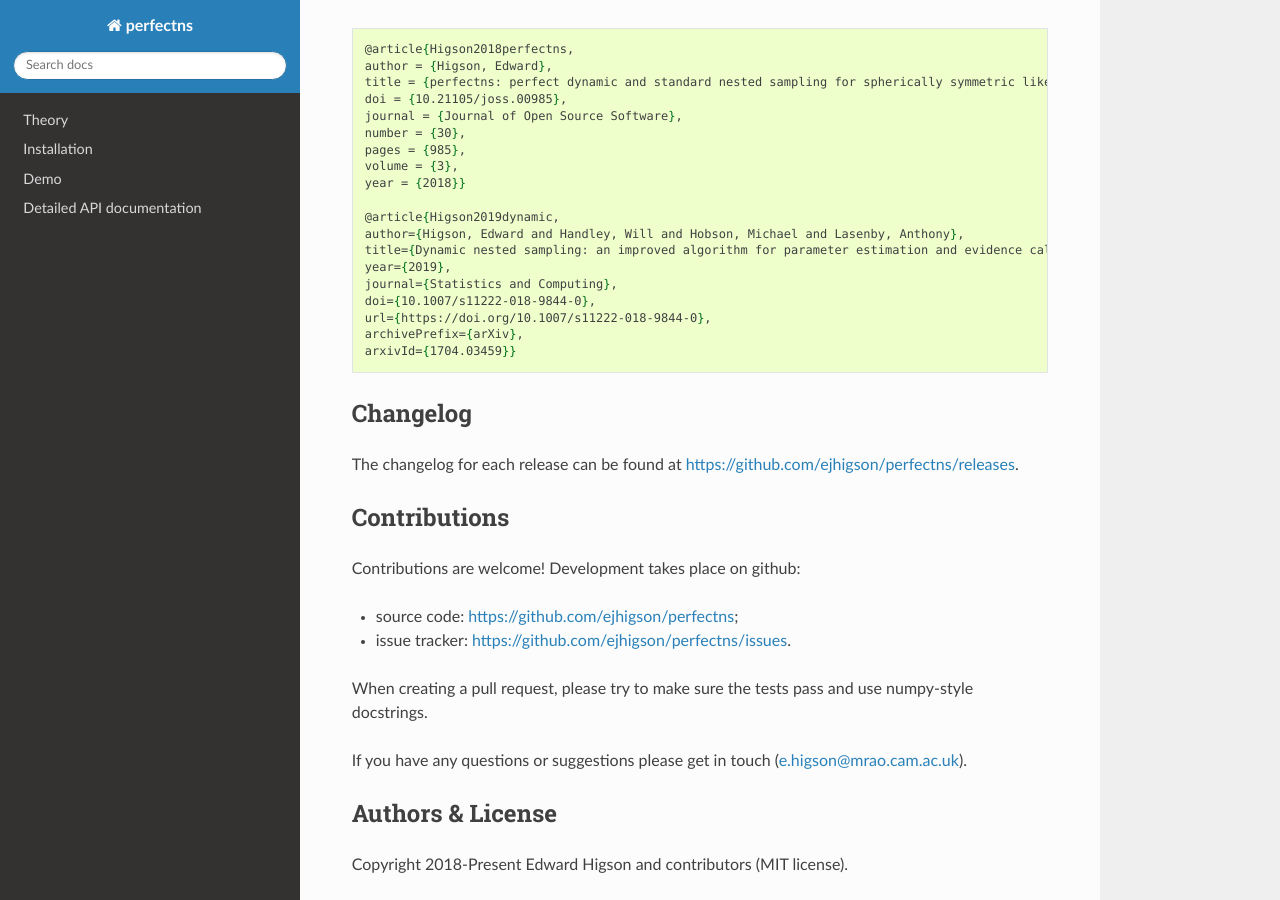
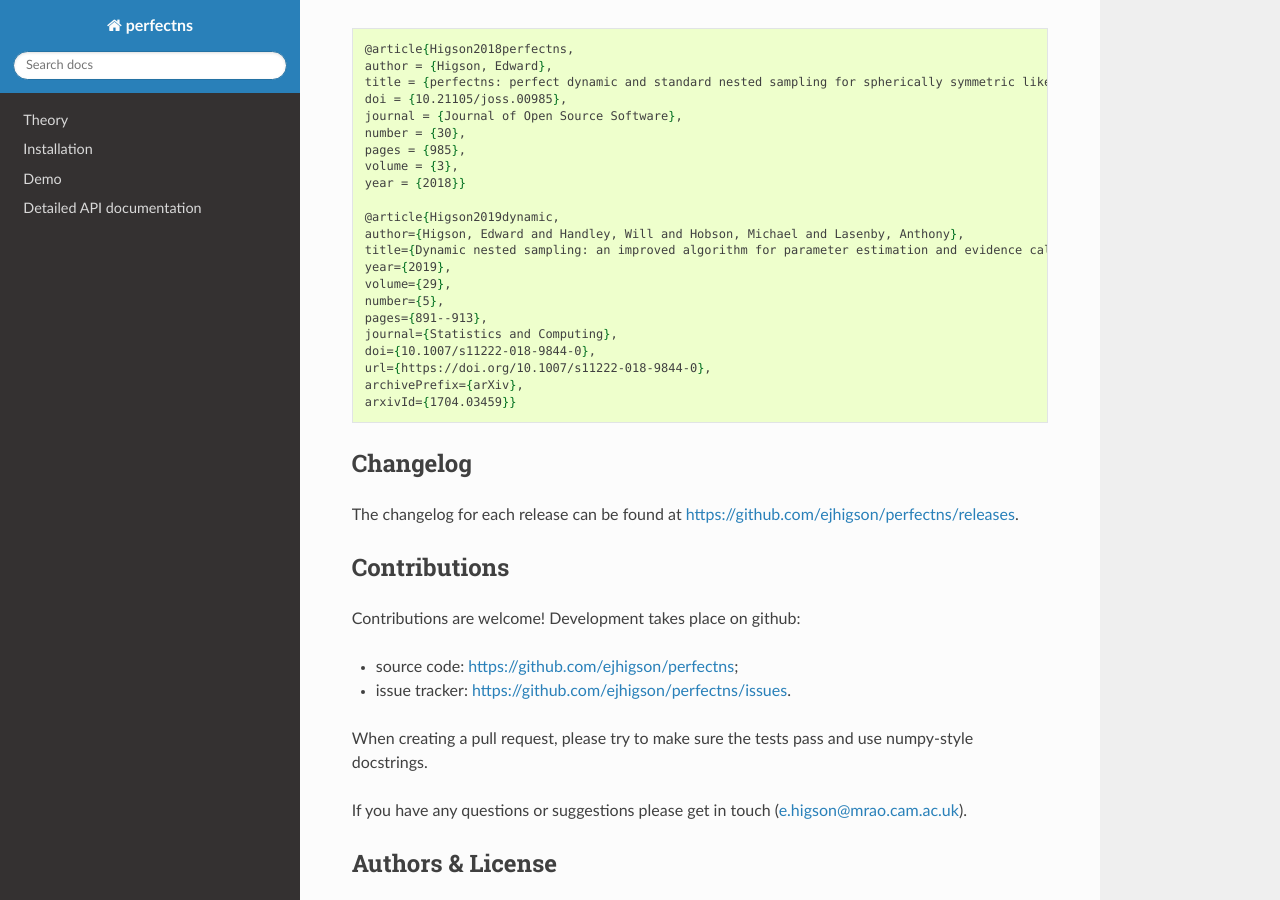
Before and after one commit to ejhigson/perfectns, a Sphinx documentation site: the page built from docs/index.rst, in a window 1280 px wide and 900 px high, scrolled down 1804 px. Built offline with Sphinx 7.4.7 and the Read the Docs theme 2.0.0, drawn with Linux system fonts in a browser that asks for light colours.

Commit message:
updating reference to published dynamic nested sampling paper

```diff
--- a/docs/index.rst
+++ b/docs/index.rst
@@ -60,6 +60,9 @@ If ``perfectns`` is useful for your academic research, please cite the two paper
     author={Higson, Edward and Handley, Will and Hobson, Michael and Lasenby, Anthony},
     title={Dynamic nested sampling: an improved algorithm for parameter estimation and evidence calculation},
     year={2019},
+    volume={29},
+    number={5},
+    pages={891--913},
     journal={Statistics and Computing},
     doi={10.1007/s11222-018-9844-0},
     url={https://doi.org/10.1007/s11222-018-9844-0},
```
